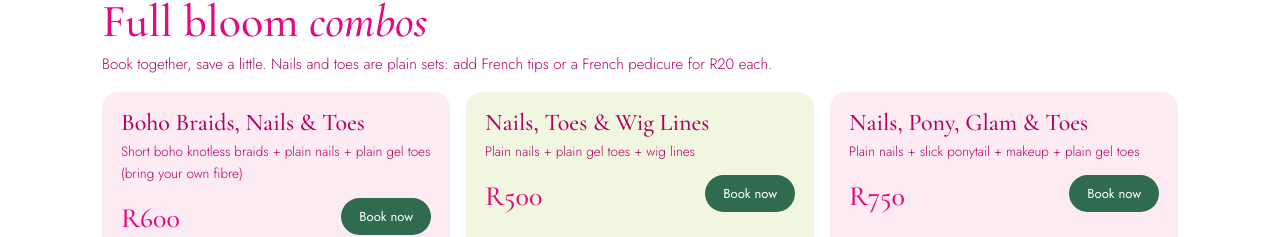
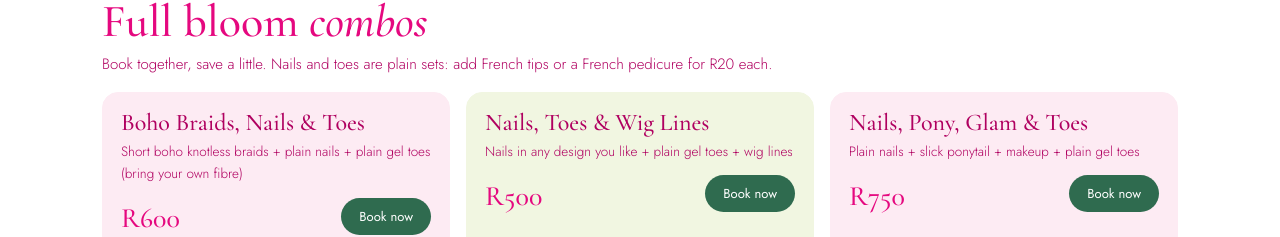
Before and after one commit to ukuzithandaco/ukuzithandaco.github.io, a plain HTML site: page index.html in a window 1280 px wide. Shown: the part 3818-4055 px from the top of the page. Drawn offline with nearby package versions, Linux system fonts and the light colour scheme.

Commit message:
Wig lines combo: nails in any design
Co-Authored-By: Claude Opus 5.5 <noreply@anthropic.com>
Claude-Session: https://claude.ai/code/session_01RWRP7TuCKmjMBXyfacPQrF

```diff
--- a/index.html
+++ b/index.html
@@ -441,7 +441,7 @@ const SECTIONS = [
    gallery:[],
    groups:[{items:[
      {name:"Boho Braids, Nails & Toes", desc:"Short boho knotless braids + plain nails + plain gel toes (bring your own fibre)", price:600, mins:300, bundle:true, shapes:true, addons:["frenchMani","frenchPedi"]},
-     {name:"Nails, Toes & Wig Lines", desc:"Plain nails + plain gel toes + wig lines", price:500, mins:210, bundle:true, shapes:true, addons:["frenchMani","frenchPedi"]},
+     {name:"Nails, Toes & Wig Lines", desc:"Nails in any design you like + plain gel toes + wig lines", price:500, mins:210, bundle:true, shapes:true, addons:["frenchPedi"]},
      {name:"Nails, Pony, Glam & Toes", desc:"Plain nails + slick ponytail + makeup + plain gel toes", price:750, mins:390, bundle:true, shapes:true, addons:["frenchMani","frenchPedi","length","source"]},
      {name:"Boho Braids & Nails", desc:"Short boho knotless braids + plain nails (bring your own fibre)", price:500, mins:270, bundle:true, shapes:true, addons:["frenchMani"]},
      {name:"Bestie Combo", desc:"For two: short boho knotless braids + French tip nails each (bring your own fibre)", price:1000, per:"for both", mins:480, bundle:true},
```
